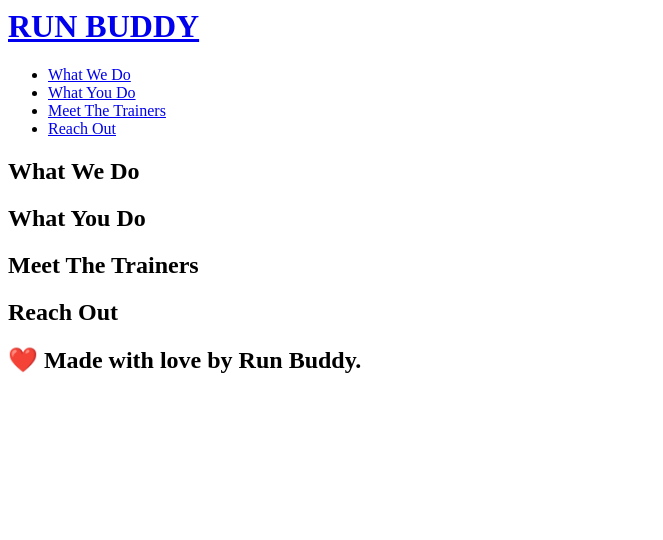
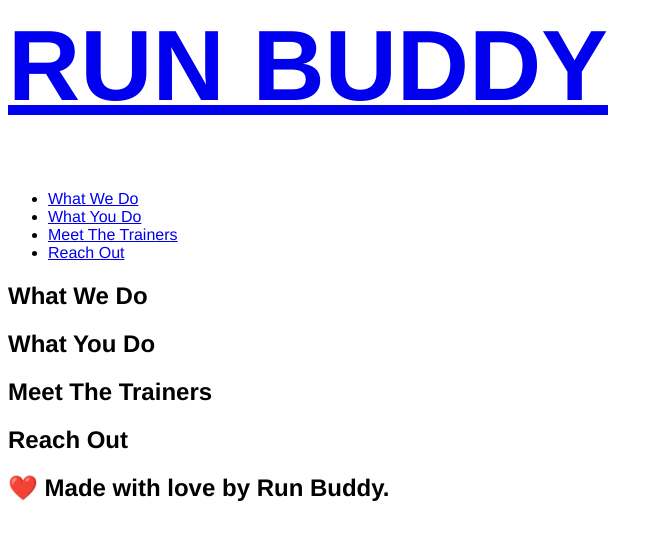
Before and after one commit to LazyLizard95/runBuddy, a plain HTML site: page index.html in a window 1280 px wide. Shown: the whole page, without its empty margins (0-663 px from the left). Drawn offline with Linux system fonts and the light colour scheme.

Commit message:
changes
added style sheet, assets folder. updated read me with my name

```diff
--- /dev/null
+++ b/assets/css/style.css
@@ -0,0 +1,4 @@
+body {
+    font-family: Helvetica, Arial, sans-serif;
+
+  }
--- a/index.html
+++ b/index.html
@@ -1,6 +1,8 @@
 <html>
-<header> <h1>
-   <a href="/"> RUN BUDDY </a>
+<header>
+<link rel="stylesheet" href="./assets/css/style.css">
+
+<h1 style="color:blue; font-size: 100px;"> <a href="/"> RUN BUDDY </a>
 </h1>
 <nav>
 <!---Unordered list element-->
--- /dev/null
+++ b/style.css
@@ -0,0 +1,4 @@
+body {
+    font-family: Helvetica, Arial, sans-serif;
+    background-color: tomato;
+  }
```
Also changed, not shown: 1 other file.
